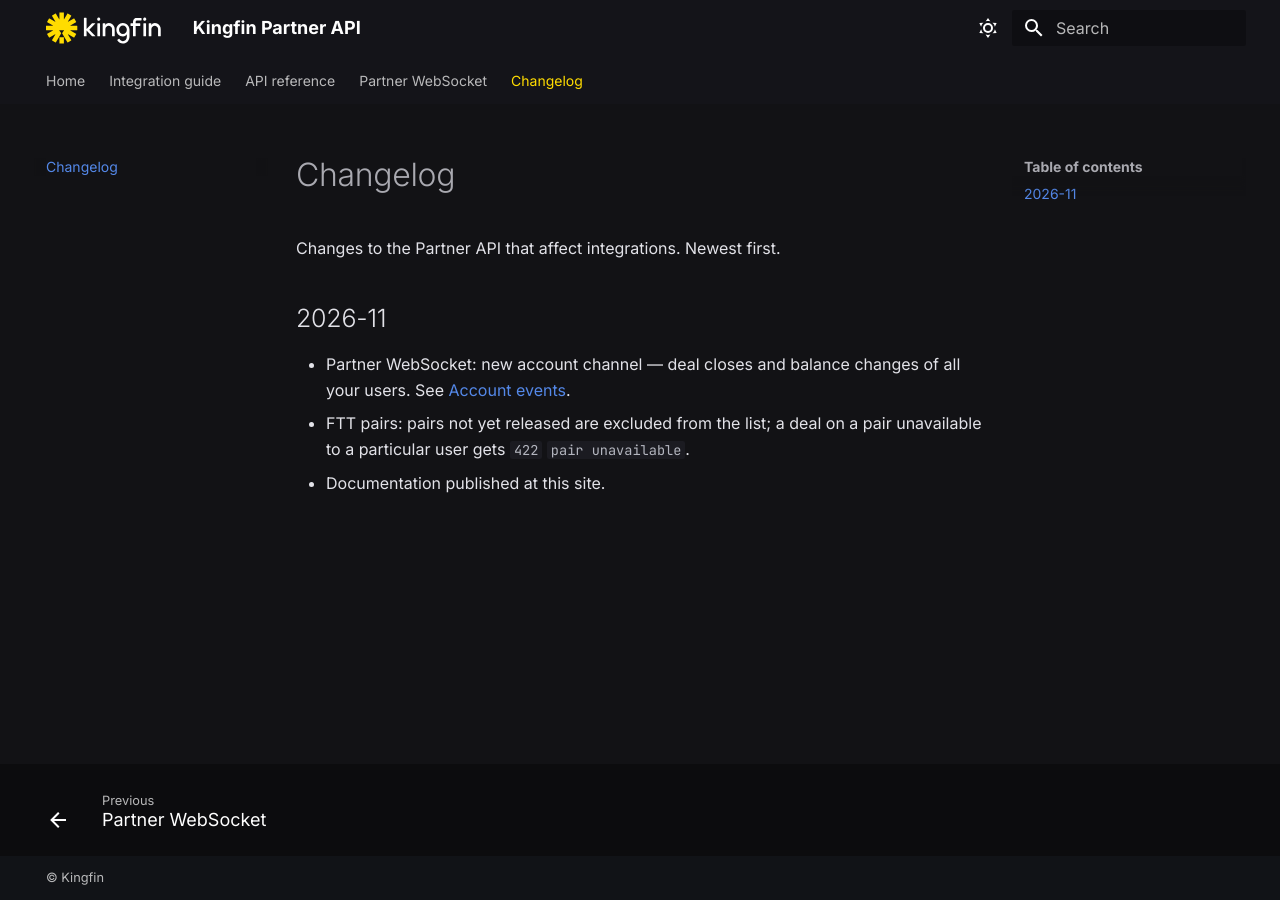
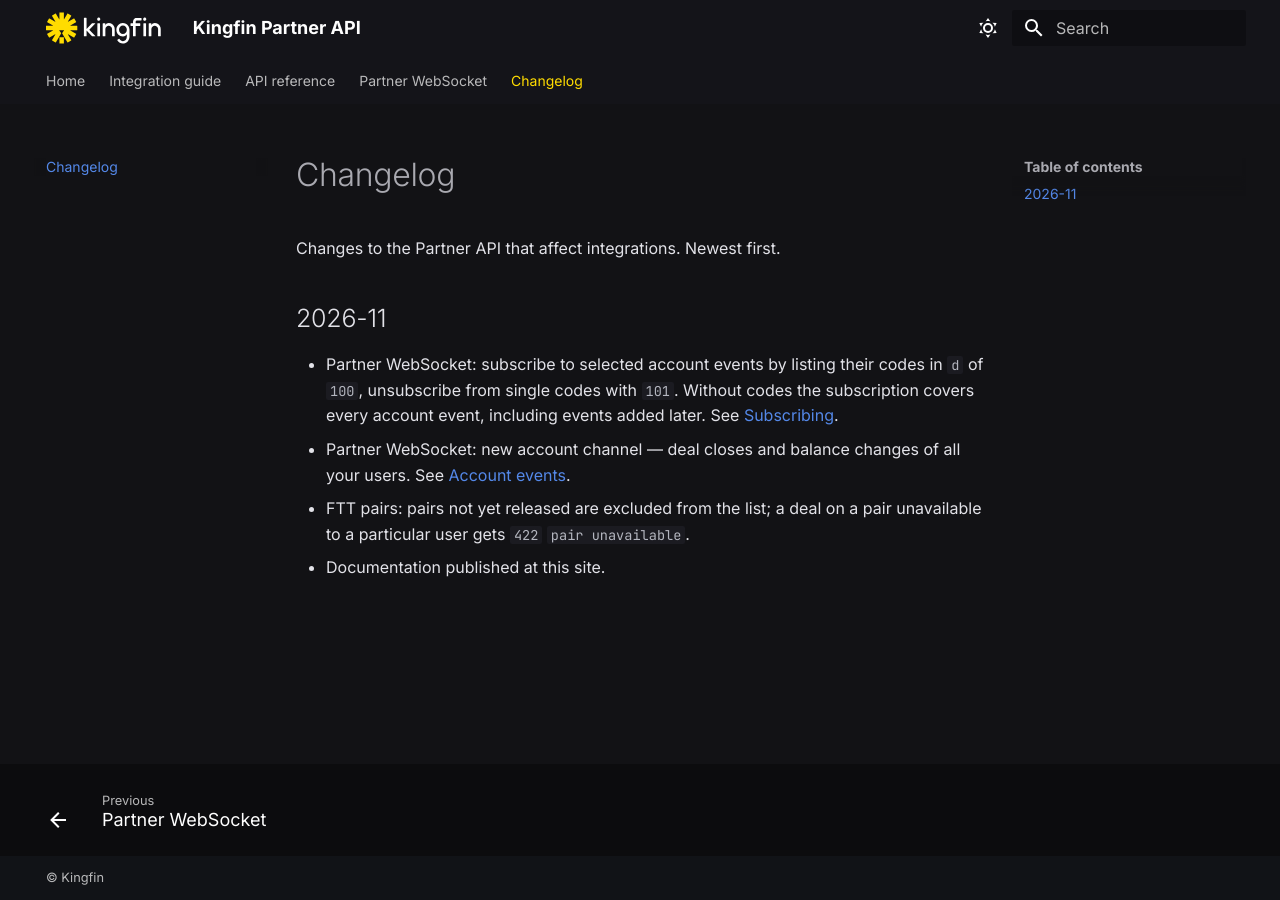
Before and after one commit to adm-kingfin/partner-api-docs, an MkDocs documentation site: the page built from docs/changelog.md, in a window 1280 px wide. Built offline with MkDocs 1.6.1 and Material for MkDocs 9.7.7, drawn with Linux system fonts in a browser that asks for light colours.

Commit message:
Describe account subscription by event codes in the changelog

```diff
--- a/docs/changelog.md
+++ b/docs/changelog.md
@@ -8,6 +8,7 @@ Changes to the Partner API that affect integrations. Newest first.
 
 ## 2026-11
 
+- Partner WebSocket: subscribe to selected account events by listing their codes in `d` of `100`, unsubscribe from single codes with `101`. Without codes the subscription covers every account event, including events added later. See [Subscribing](quotes-socket.md#subscribing).
 - Partner WebSocket: new account channel — deal closes and balance changes of all your users. See [Account events](quotes-socket.md#account-events).
 - FTT pairs: pairs not yet released are excluded from the list; a deal on a pair unavailable to a particular user gets `422` `pair unavailable`.
 - Documentation published at this site.
```
